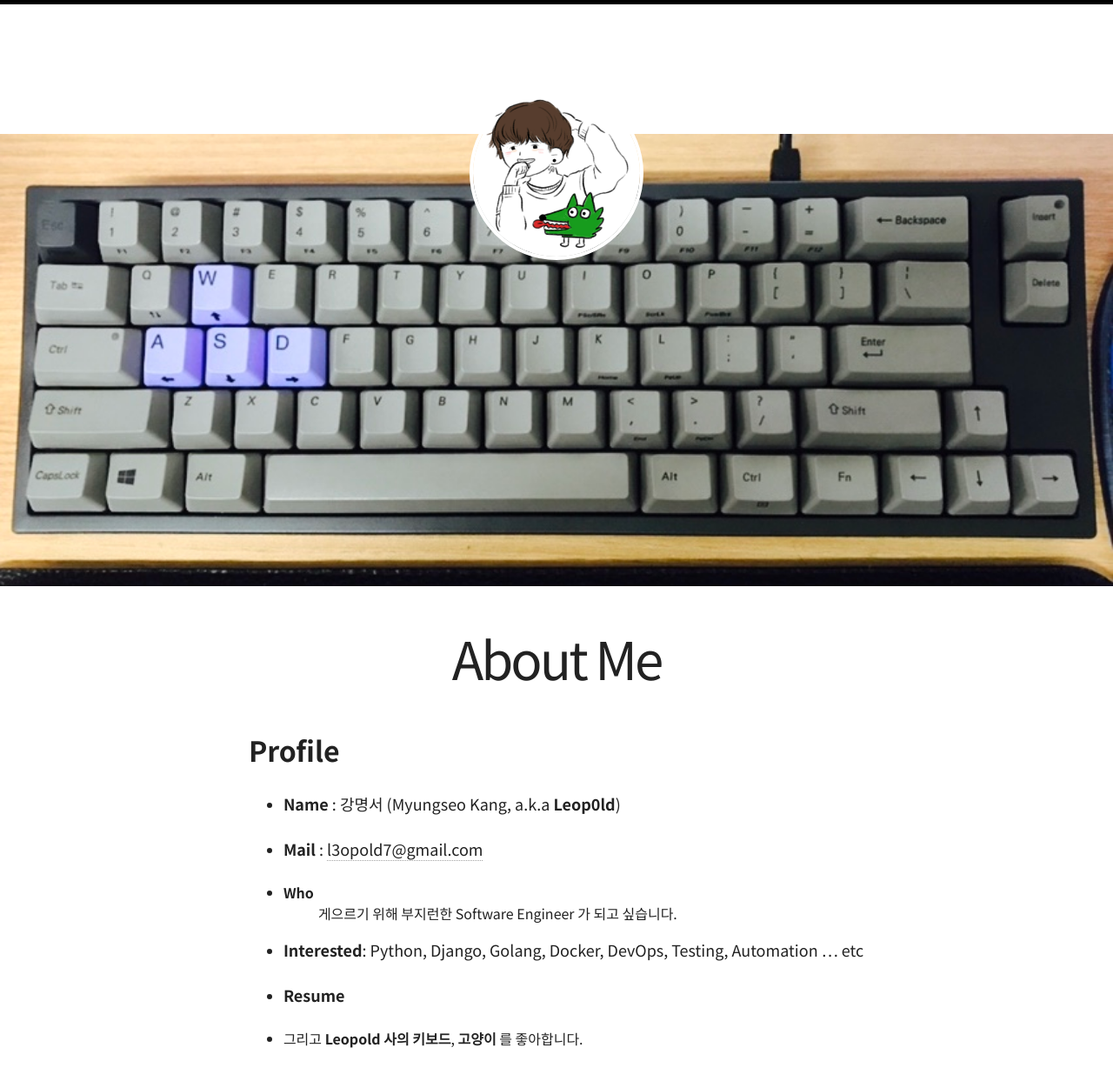
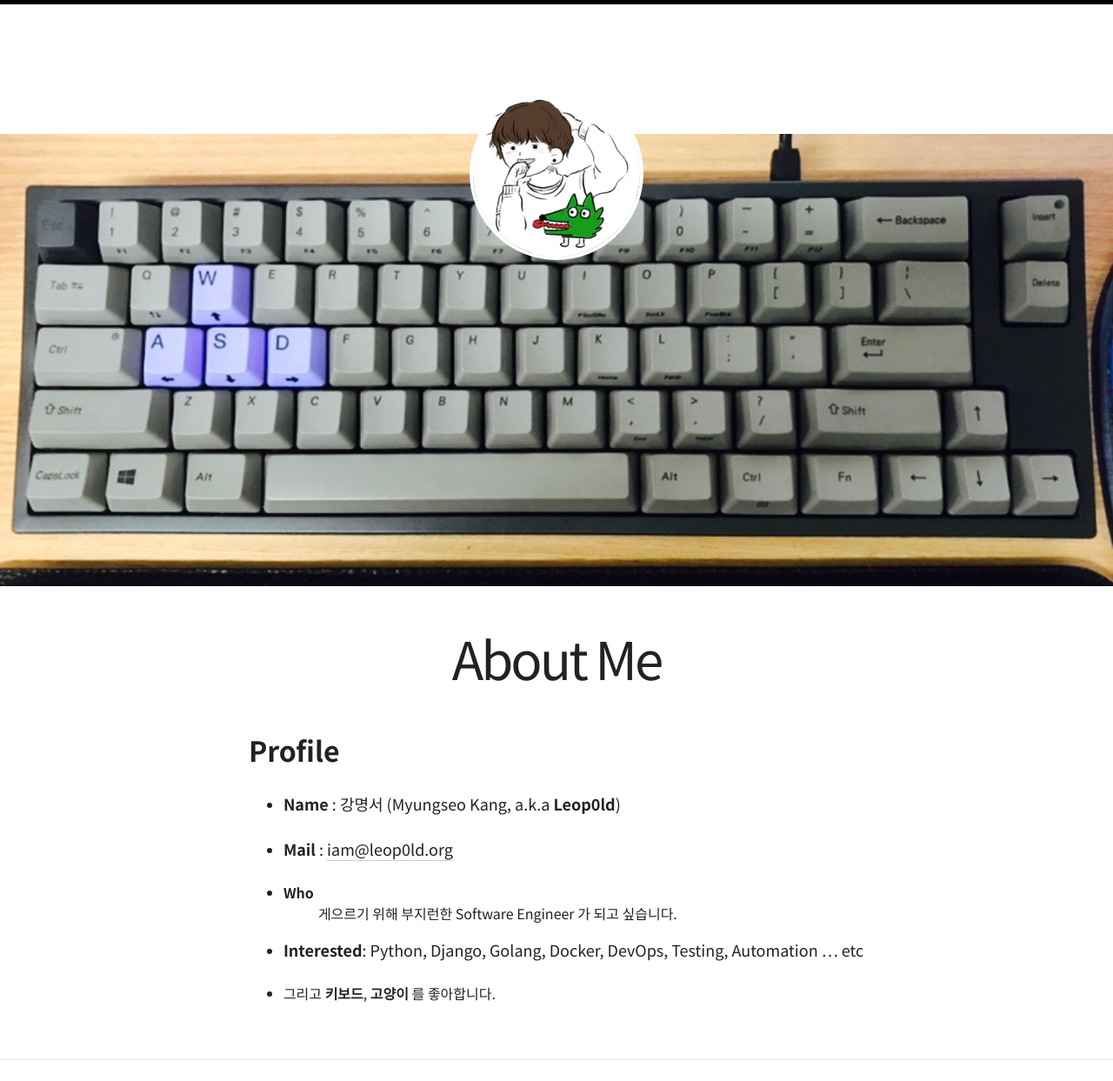
Before and after one commit to myungseokang/blog, a Jekyll site: the page built from about/index.md, in a window 1280 px wide, cut to the strip 0-1243 px from the top of the page. Shown: the whole strip at 87% size. Built offline with Jekyll 4.4.1, drawn with Linux system fonts in a browser that asks for light colours; nearby versions of some CDN libraries; a style sheet for code colours, icons or effects is not loaded.

Commit message:
About 페이지 수정

```diff
--- a/about/index.md
+++ b/about/index.md
@@ -13,13 +13,11 @@ image:
 
 - **Name** : 강명서 (Myungseo Kang, a.k.a **Leop0ld**)
 
-- **Mail** : <a href="mailto:l3opold7@gmail.com">l3opold7@gmail.com</a>
+- **Mail** : <a href="mailto:iam@leop0ld.org">iam@leop0ld.org</a>
 
 - **Who**
 : 게으르기 위해 부지런한 Software Engineer 가 되고 싶습니다.
 
 - **Interested**: Python, Django, Golang, Docker, DevOps, Testing, Automation ... etc
 
-- **[Resume](http://resume.leop0ld.org/)**
-
-- 그리고 **Leopold 사의 키보드**, **고양이** 를 좋아합니다.
+- 그리고 **키보드**, **고양이** 를 좋아합니다.
```
